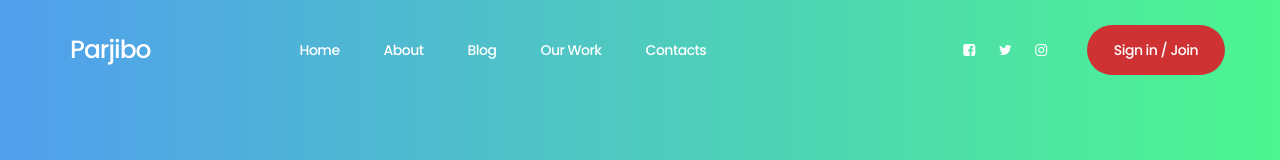
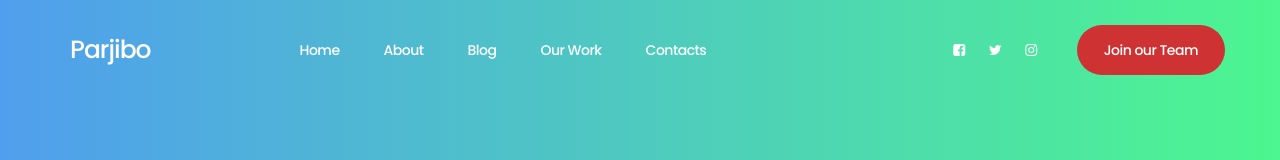
Before and after one commit to parjibo1/Web3, a plain HTML site: page index.html in a window 1280 px wide. Shown: the top 160 px of the page. Drawn offline with Linux system fonts and the light colour scheme; files whose address does not match are found by name.

Commit message:
Update index.html

```diff
--- a/index.html
+++ b/index.html
@@ -60,7 +60,7 @@ http://www.templatemo.com/tm-509-hydro
                          <li><a href="https://www.facebook.com/samuel.quenwon.9"><i class="fa fa-facebook-square"></i></a></li>
                          <li><a href="#"><i class="fa fa-twitter"></i></a></li>
                          <li><a href="#"><i class="fa fa-instagram"></i></a></li>
-                         <li class="section-btn"><a href="#" data-toggle="modal" data-target="#modal-form">Sign in / Join</a></li>
+                         <li class="section-btn"><a href="#" data-toggle="modal" data-target="#modal-form">Join our Team</a></li>
                     </ul>
                </div>
 
```
